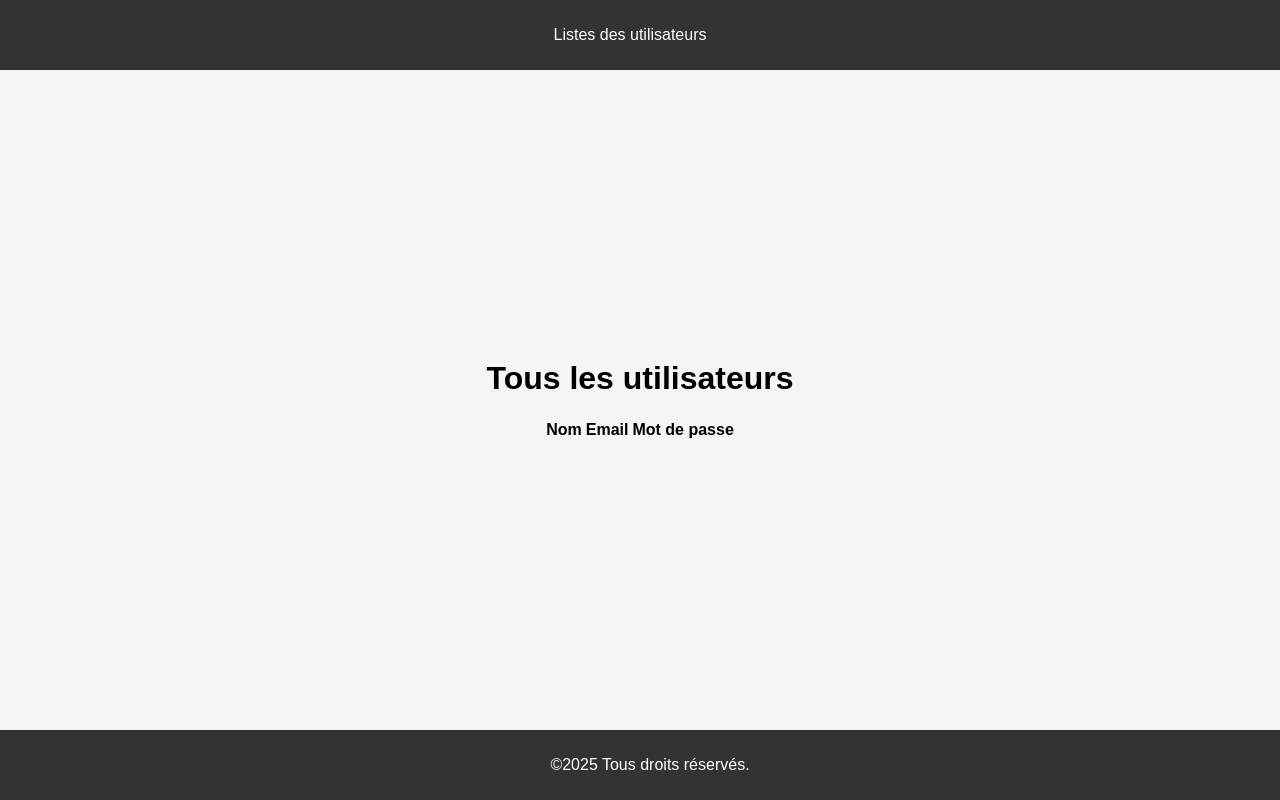
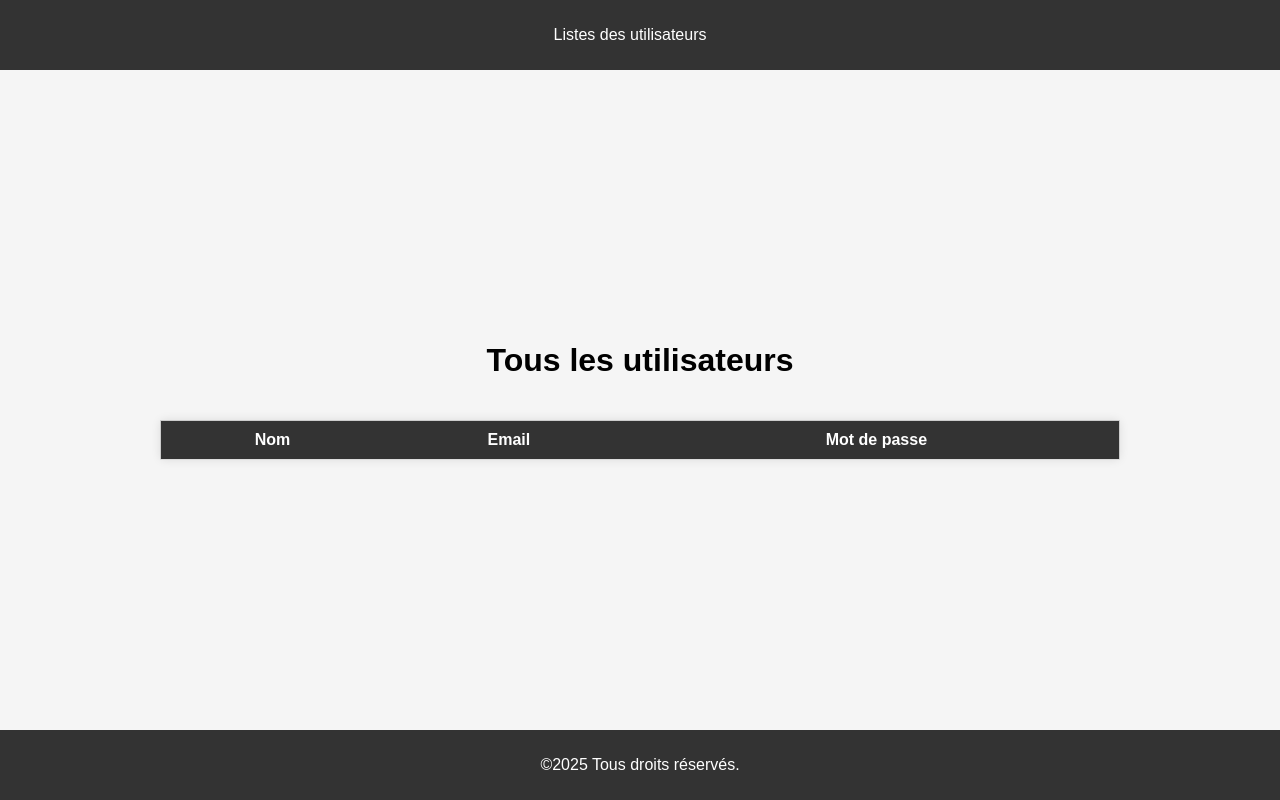
Before and after one commit to mr-leo44/joyce-exam, a PHP site: page /liste_utilisateurs.php in a window 1280 px wide. Run offline with PHP 8.4, Linux system fonts and the light colour scheme; data that the repository does not hold is empty.

Commit message:
update style.css

```diff
--- a/style.css
+++ b/style.css
@@ -1,3 +1,6 @@
+* {
+  box-sizing: border-box;
+}
 body{
   font-family: Arial, Helvetica, sans-serif;
   background-color: #f5f5f5;
@@ -31,7 +34,7 @@ main{
   height: 80vh;
 }
 
-form{
+form, table {
   margin: 0 auto;
   background-color: white;
   padding: 20px;
@@ -80,3 +83,24 @@ footer{
   background-color: #333;
   color: white;
 }
+
+table {
+  width: 75%;
+  border-collapse: collapse;
+  margin-top: 20px;
+}
+
+th, td {
+  padding: 10px;
+  border-bottom: 1px solid #ddd;
+  text-align: center;
+}
+
+th {
+  background-color: #333;
+  color: white;
+}
+
+td {
+  text-align: left;
+}
```
